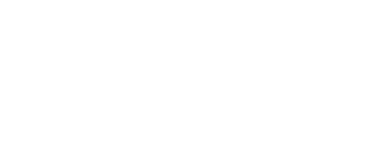
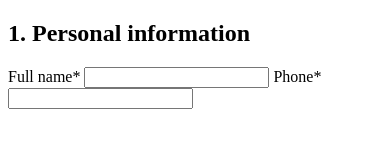
Before and after one commit to vietdang7/integrify-assignment-4, a plain HTML site: page index.html in a window 390 px wide. Drawn offline with Linux system fonts and the light colour scheme.

Commit message:
add fullname and phone input

```diff
--- a/index.html
+++ b/index.html
@@ -7,7 +7,13 @@
   </head>
   <body>
     <div class="container">
-
+      <div class="form">
+        <h2>1. Personal information</h2>
+        <label for="fname">Full name*</label>
+        <input type="text" name="fullname" id="fname" >
+        <label for="phone">Phone*</label>
+        <input type="number" name="phone" id="phone">
+      </div>
     </div>
   </body>
 </html>
```
